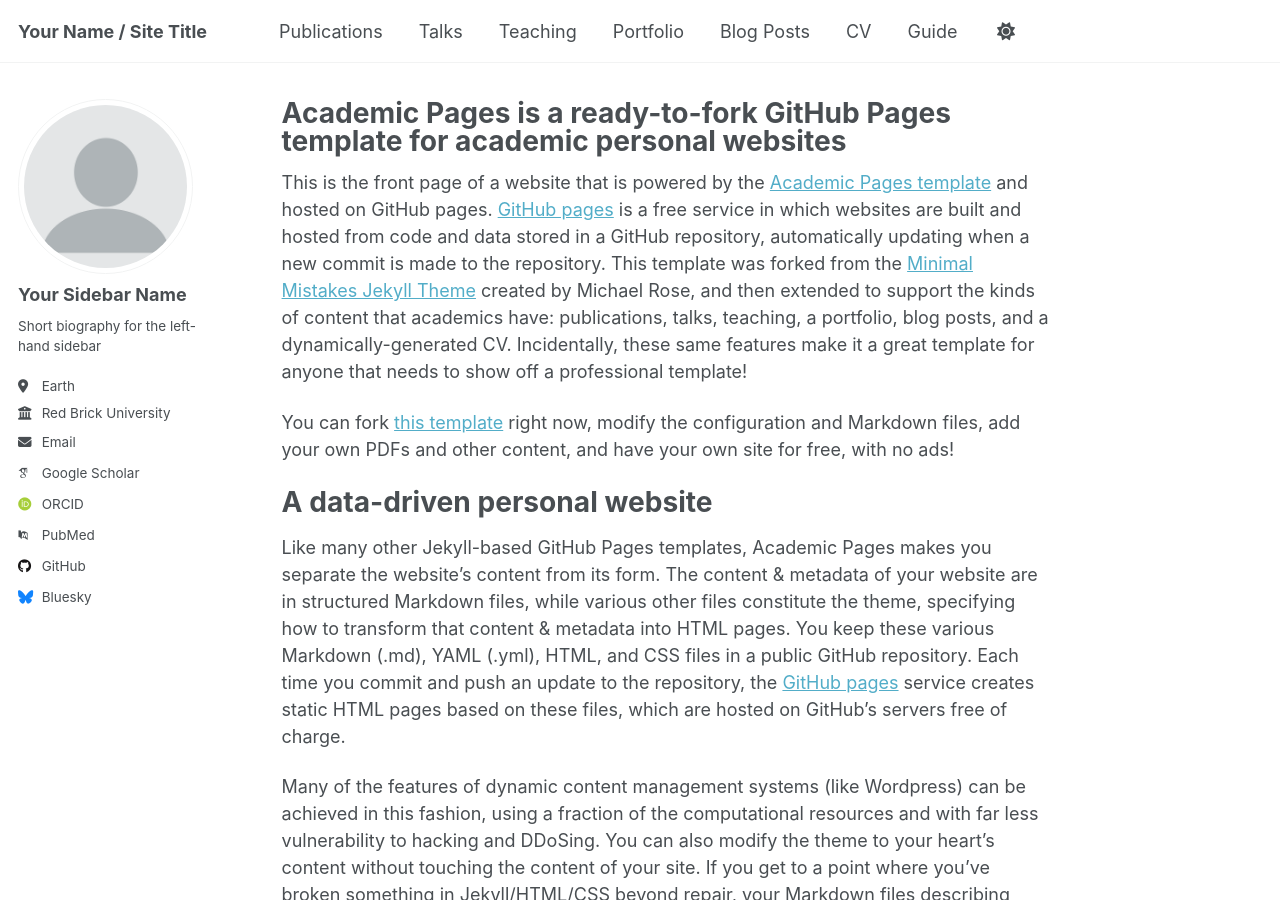
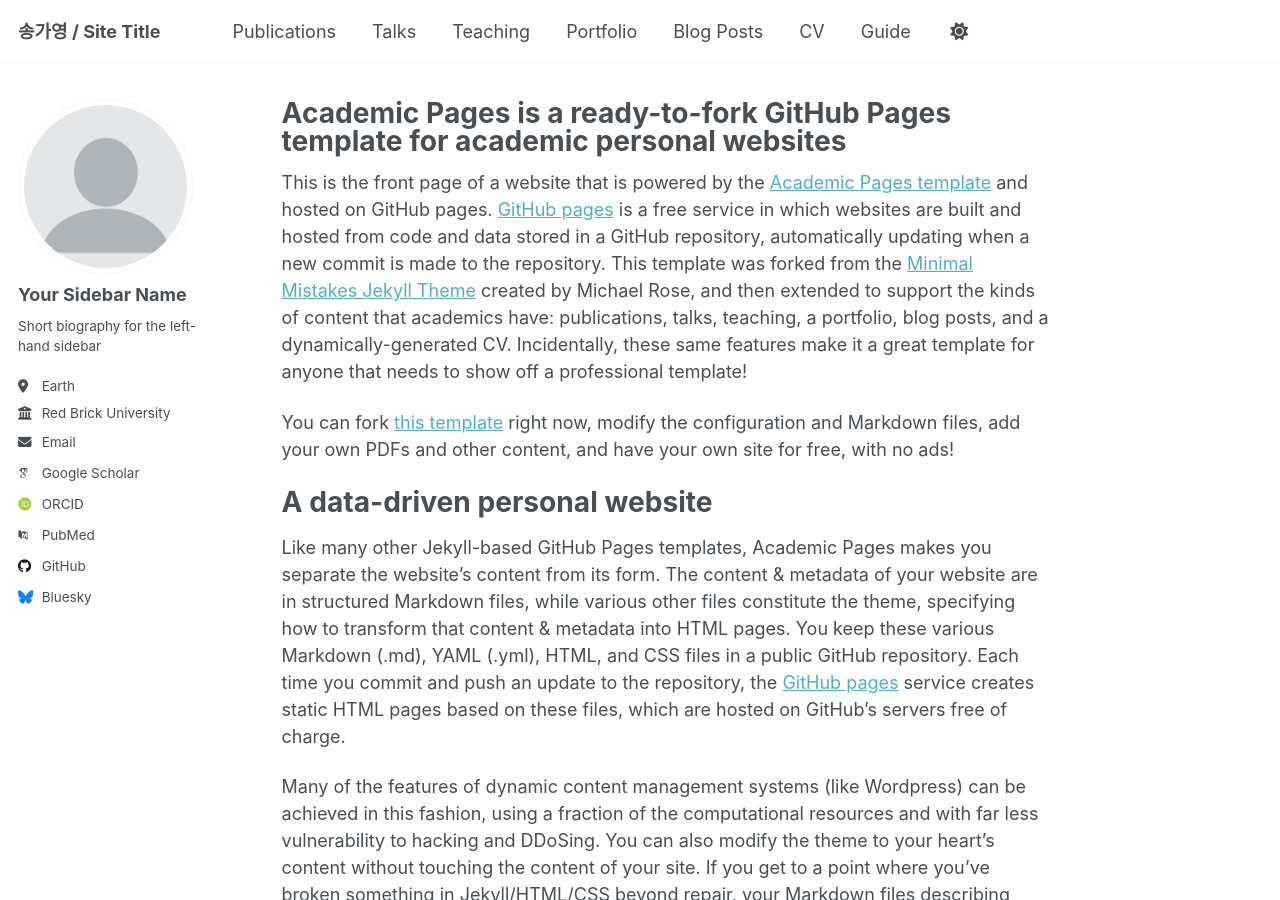
Before and after one commit to sgayoung129/sgayoung129.github.io, a Jekyll site: the page built from _pages/about.md, in a window 1280 px wide and 900 px high. Built offline with Jekyll 4.4.1, drawn with Linux system fonts in a browser that asks for light colours; some web fonts are replaced; a script that is not in the unit is left out.

Commit message:
업로드

```diff
--- a/_config.yml
+++ b/_config.yml
@@ -9,7 +9,7 @@
 # Basic Site Settings
 locale                   : "en-US"
 site_theme               : "default" # Currently available options are "default", "air"
-title                    : "Your Name / Site Title"
+title                    : "송가영 / Site Title"
 title_separator          : "-"
 name                     : &name "Your Name"
 description              : &description "Your Name's academic portfolio"   # Update this with a general description of your site, this is the default if not overridden by a page
```
